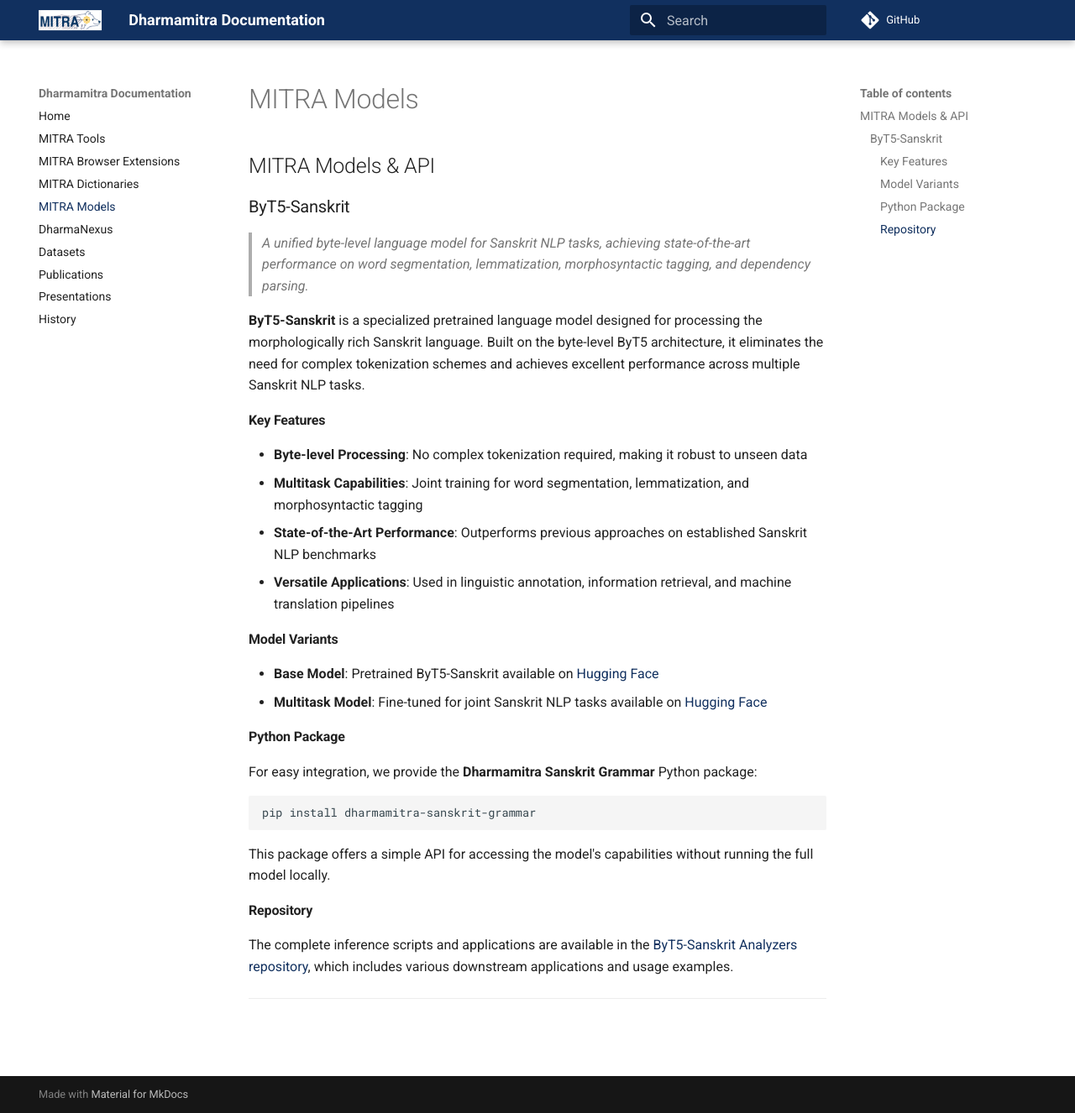
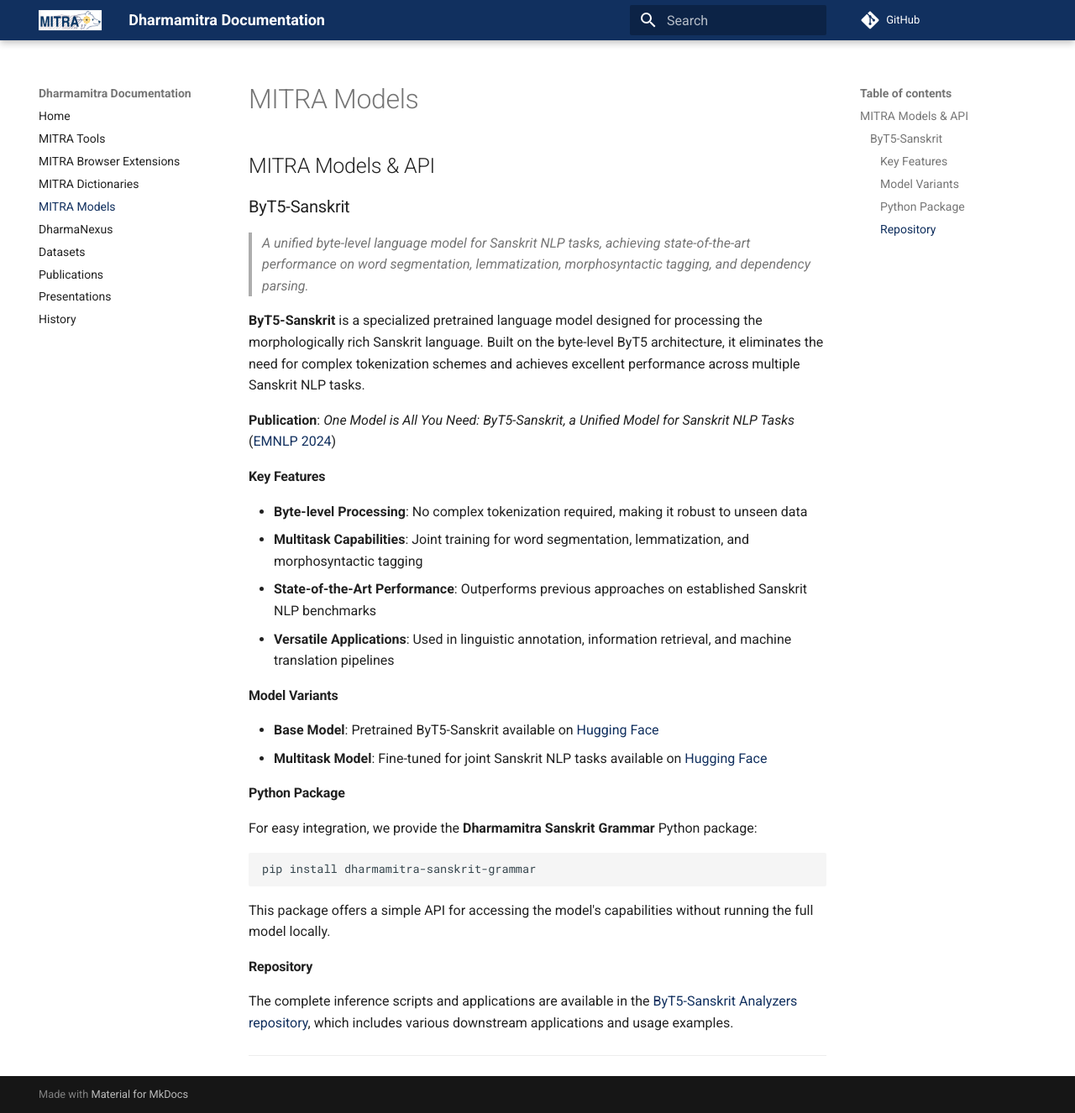
Before and after one commit to dharmamitra/dharmamitra-guides, an MkDocs documentation site: the page built from docs/mitra_models.md, in a window 1280 px wide and 1326 px high. Shown: the whole window at 84% size. Built offline with MkDocs 1.6.1 and Material for MkDocs 9.7.7, drawn with Linux system fonts in a browser that asks for light colours; comment, search, counter and statistics services are not loaded.

Commit message:
Added publication

```diff
--- a/docs/mitra_models.md
+++ b/docs/mitra_models.md
@@ -1,10 +1,12 @@
-## MITRA Models & API
+## MITRA Models & API
 
 ### ByT5-Sanskrit
 
 > *A unified byte-level language model for Sanskrit NLP tasks, achieving state-of-the-art performance on word segmentation, lemmatization, morphosyntactic tagging, and dependency parsing.*
 
 **ByT5-Sanskrit** is a specialized pretrained language model designed for processing the morphologically rich Sanskrit language. Built on the byte-level ByT5 architecture, it eliminates the need for complex tokenization schemes and achieves excellent performance across multiple Sanskrit NLP tasks.
+
+**Publication**: *One Model is All You Need: ByT5-Sanskrit, a Unified Model for Sanskrit NLP Tasks* ([EMNLP 2024](https://aclanthology.org/2024.findings-emnlp.805/))
 
 #### Key Features
 
```
